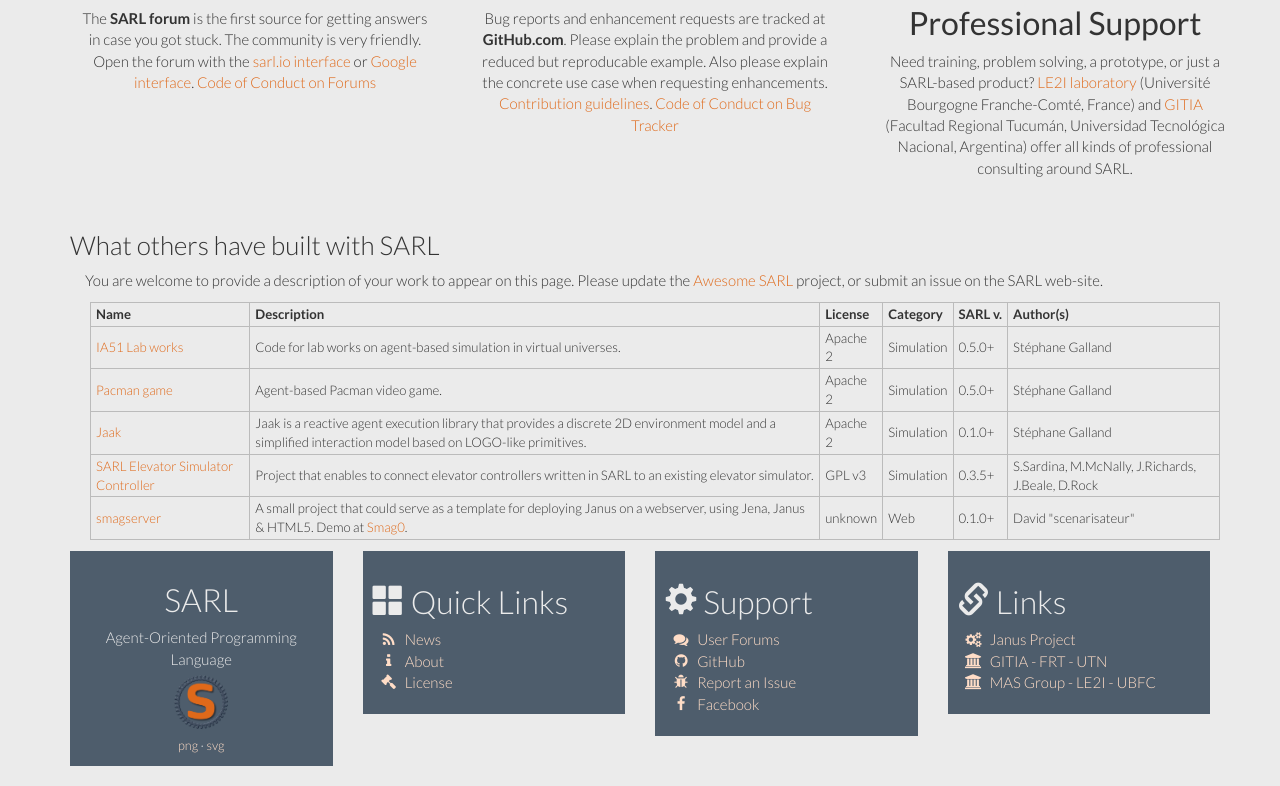
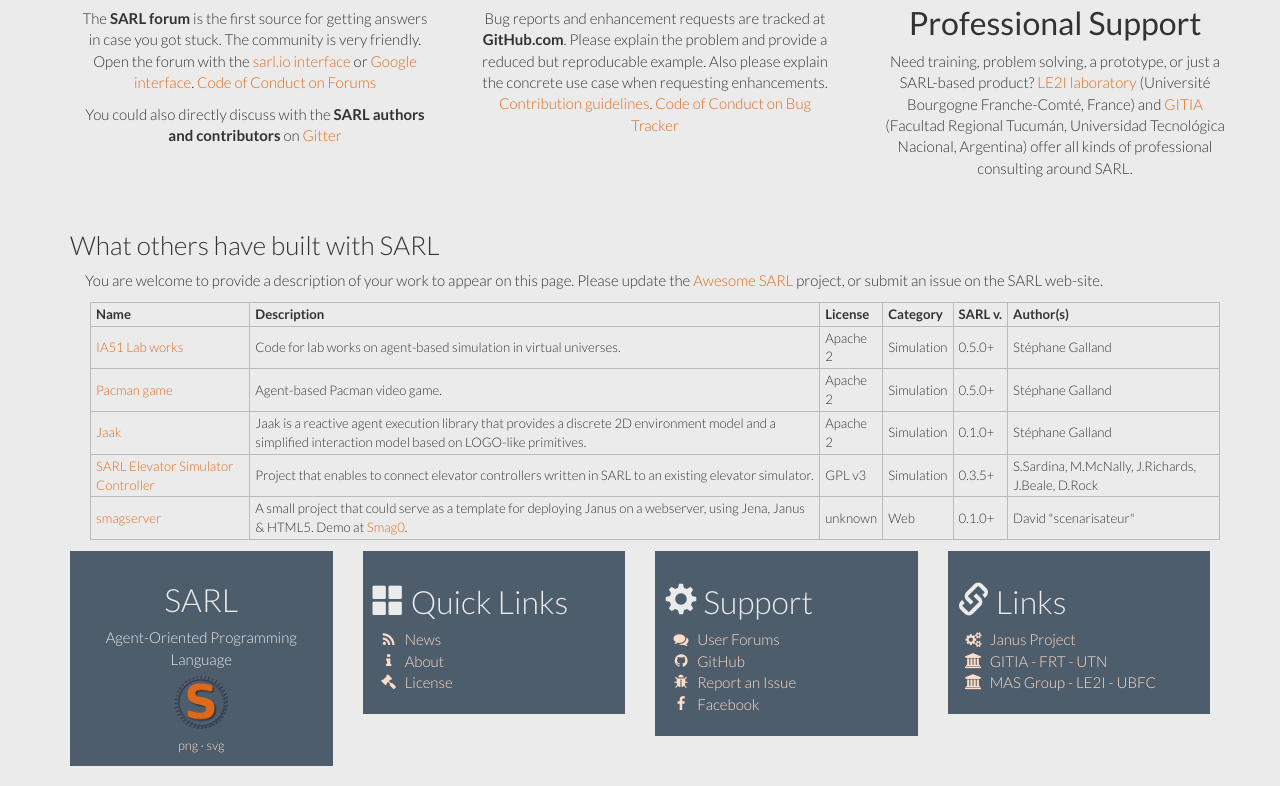
Before and after one commit to sarl/sarl-jekyll-website, a Jekyll site: the page built from community/index.html, in a window 1280 px wide and 1190 px high. Shown: the part 404-1190 px from the top of the window. Built offline with Jekyll 4.4.1, drawn with Linux system fonts in a browser that asks for light colours; Markdown is read by kramdown in place of the engine named in the settings; a style sheet for code colours, icons or effects is not loaded.

Commit message:
Add link to Gitter.
Signed-off-by: Stéphane Galland <galland@arakhne.org>

```diff
--- a/community/index.html
+++ b/community/index.html
@@ -15,6 +15,7 @@
       <p>The <strong>SARL forum</strong> is the first source for getting answers in case you got stuck.
 	The community is very friendly.<br/>
 	Open the forum with the <a href="./forums.html">sarl.io interface</a> or <a href="https://groups.google.com/d/forum/sarl">Google interface</a>. <a href="https://github.com/sarl/sarl/blob/master/CODE_OF_CONDUCT.md">Code of Conduct on Forums</a></p>
+      <p>You could also directly discuss with the <strong>SARL authors and contributors</strong> on <a href="https://gitter.im/sarl/Lobby">Gitter</a></p>
     </div>
     <div class="col-lg-4">
       <a href="https://github.com/sarl/sarl/issues"><img class="img-circle" src="{{ page.relative }}images/icon_bugzilla.png" alt="Found a Bug?"></a>
```
